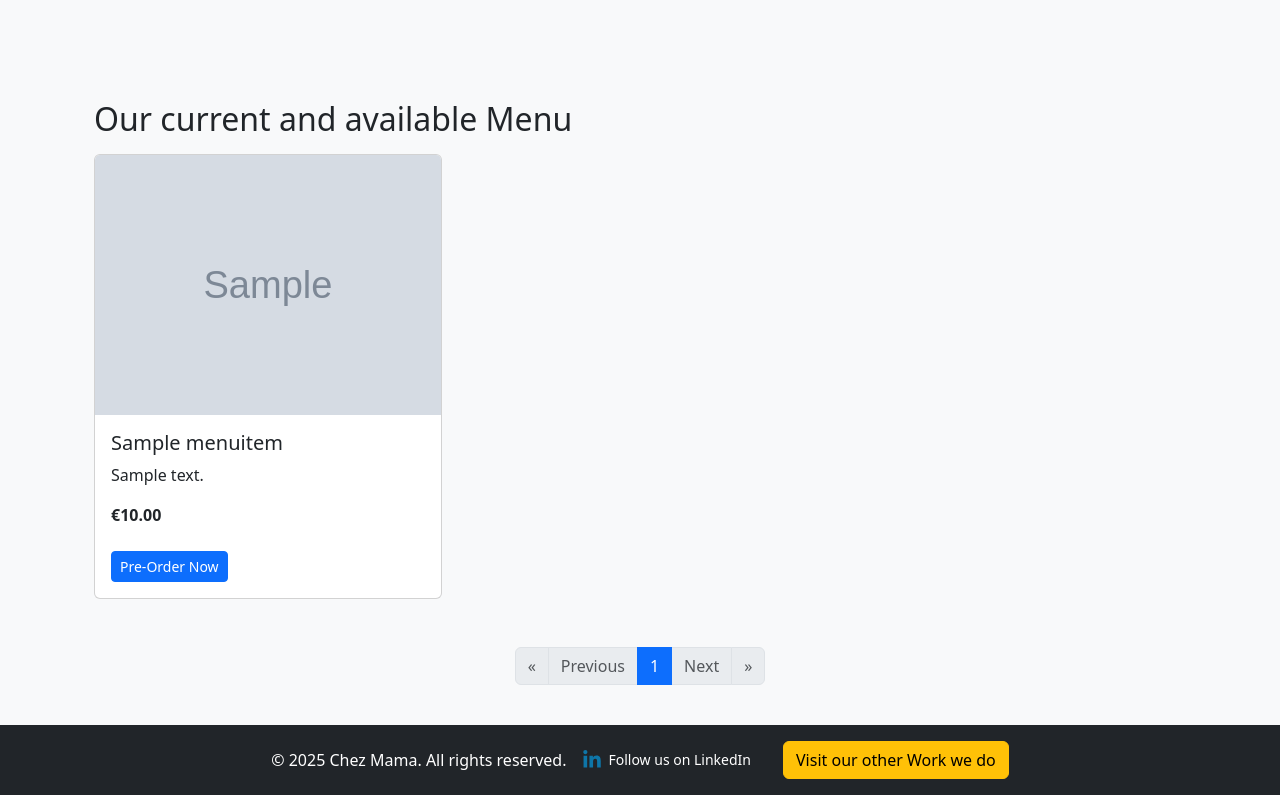
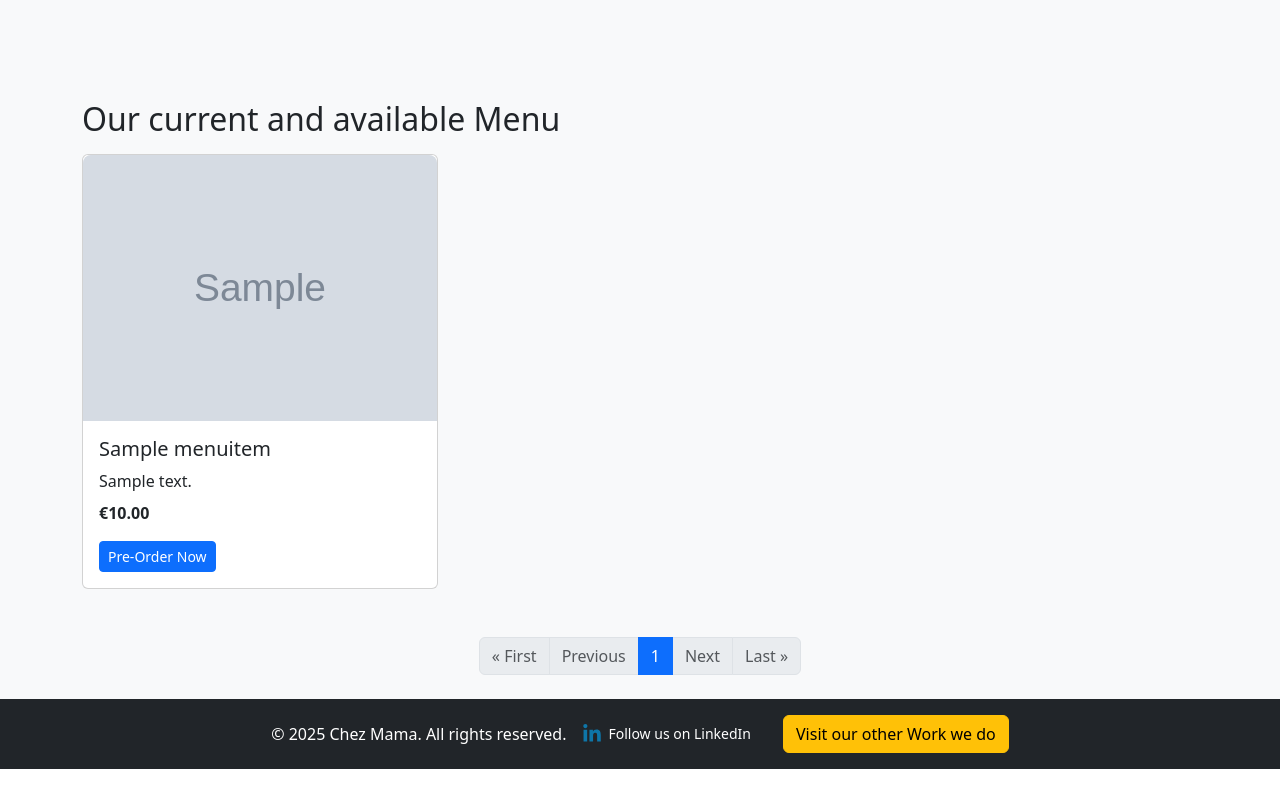
Before and after one commit to Vinsengi/restaurant-booking-app, a Django app: page /menu/ in a window 1280 px wide. Shown: the part 56-851 px from the top of the page. After the commit the page ends 825 px from the top, so only its background shows below. Run offline with Django 5.2, Linux system fonts and the light colour scheme; tables that the repository leaves empty hold one stand-in row (values such as "Sample post"); grey boxes marked "Sample" are stand-in pictures.

Commit message:
Add Lighthouse accessibilty check images

```diff
--- a/templates/bookings/menu.html
+++ b/templates/bookings/menu.html
@@ -1,49 +1,96 @@
 {% extends "base.html" %}
 {% block title %}Our Menu{% endblock %}
 
+
+{% block extra_head %}
+  {% if page_obj and page_obj.object_list %}
+    {% with first=page_obj.object_list.0 %}
+      {% if first.image %}
+        <link rel="preload" as="image" href="{{ first.image.url }}">
+      {% endif %}
+    {% endwith %}
+  {% endif %}
+  <style>
+
+    .menu-card-media {
+      width: 100%;
+      /* Fallback aspect: tune 4/3 or 1/1 to your photos */
+      aspect-ratio: 4/3;
+      overflow: hidden;
+      border-top-left-radius: .5rem;
+      border-top-right-radius: .5rem;
+      background: rgba(0,0,0,.03);
+    }
+    .menu-card-media > img {
+      width: 100%;
+      height: 100%;
+      object-fit: cover;
+      display: block;
+    }
+  </style>
+{% endblock %}
+
 {% block content %}
-<div class="container mt-4">
+<section class="mt-4">
   <h2 class="mb-3">Our current and available Menu</h2>
 
-  {% if page_obj %}
+  {% if page_obj and page_obj.object_list %}
     <div class="row">
-      {% for item in page_obj %}
+      {% for item in page_obj.object_list %}
         <div class="col-md-4 mb-4">
           <div class="card h-100">
             {% if item.image %}
+              <div class="menu-card-media">
+
+                {% if item.image.width and item.image.height %}
                   <img
                     src="{{ item.image.url }}"
-                class="card-img-top"
                     alt="{{ item.name }}"
-                loading="lazy">
+                    width="{{ item.image.width }}"
+                    height="{{ item.image.height }}"
+                    loading="lazy"
+                    decoding="async">
+                {% else %}
+                  <img
+                    src="{{ item.image.url }}"
+                    alt="{{ item.name }}"
+                    loading="lazy"
+                    decoding="async">
                 {% endif %}
-            <div class="card-body">
-              <h5 class="card-title">{{ item.name }}</h5>
-              <p class="card-text">{{ item.description|truncatechars:100 }}</p>
-              <p class="card-text"><strong>€{{ item.price }}</strong></p>
+              </div>
+            {% endif %}
+
+            <div class="card-body d-flex flex-column">
+              <h3 class="h5 card-title">{{ item.name }}</h3>
+              <p class="card-text mb-2">{{ item.description|truncatechars:100 }}</p>
+              <p class="card-text fw-semibold mb-3">€{{ item.price }}</p>
+              <div class="mt-auto">
                 <a href="{% url 'public_booking' %}?menu_item={{ item.id }}"
-                 class="btn btn-sm btn-primary mt-2">
-                Pre-Order Now
-              </a>
+                   class="btn btn-sm btn-primary">Pre-Order Now</a>
+              </div>
             </div>
           </div>
         </div>
       {% endfor %}
     </div>
 
-    <div class="d-flex justify-content-center mt-4">
-      <nav aria-label="Menu pagination">
-        <ul class="pagination">
+
+    <nav class="d-flex justify-content-center mt-4" aria-label="Menu pagination">
+      <ul class="pagination mb-0">
         {% if page_obj.has_previous %}
           <li class="page-item">
-              <a class="page-link" href="?page=1" aria-label="First page">&laquo; First</a>
+            <a class="page-link" href="?page=1" rel="first">&laquo; First</a>
           </li>
           <li class="page-item">
-              <a class="page-link" href="?page={{ page_obj.previous_page_number }}" aria-label="Previous page">Previous</a>
+            <a class="page-link" href="?page={{ page_obj.previous_page_number }}" rel="prev">Previous</a>
           </li>
         {% else %}
-            <li class="page-item disabled"><span class="page-link" aria-hidden="true">&laquo;</span></li>
-            <li class="page-item disabled"><span class="page-link">Previous</span></li>
+          <li class="page-item disabled" aria-disabled="true">
+            <span class="page-link" tabindex="-1">&laquo; First</span>
+          </li>
+          <li class="page-item disabled" aria-disabled="true">
+            <span class="page-link" tabindex="-1">Previous</span>
+          </li>
         {% endif %}
 
         <li class="page-item active" aria-current="page">
@@ -52,20 +99,23 @@
 
         {% if page_obj.has_next %}
           <li class="page-item">
-              <a class="page-link" href="?page={{ page_obj.next_page_number }}" aria-label="Next page">Next</a>
+            <a class="page-link" href="?page={{ page_obj.next_page_number }}" rel="next">Next</a>
           </li>
           <li class="page-item">
-              <a class="page-link" href="?page={{ page_obj.paginator.num_pages }}" aria-label="Last page">Last &raquo;</a>
+            <a class="page-link" href="?page={{ page_obj.paginator.num_pages }}" rel="last">Last &raquo;</a>
           </li>
         {% else %}
-            <li class="page-item disabled"><span class="page-link">Next</span></li>
-            <li class="page-item disabled"><span class="page-link" aria-hidden="true">&raquo;</span></li>
+          <li class="page-item disabled" aria-disabled="true">
+            <span class="page-link" tabindex="-1">Next</span>
+          </li>
+          <li class="page-item disabled" aria-disabled="true">
+            <span class="page-link" tabindex="-1">Last &raquo;</span>
+          </li>
         {% endif %}
       </ul>
     </nav>
-    </div>
   {% else %}
     <p>No menu items found.</p>
   {% endif %}
-</div>
+</section>
 {% endblock %}
```
Also changed, not shown: VALIDATION.md (+10 -1 lines), 5 other files. Lines whose indentation alone changed are shown as unchanged.
